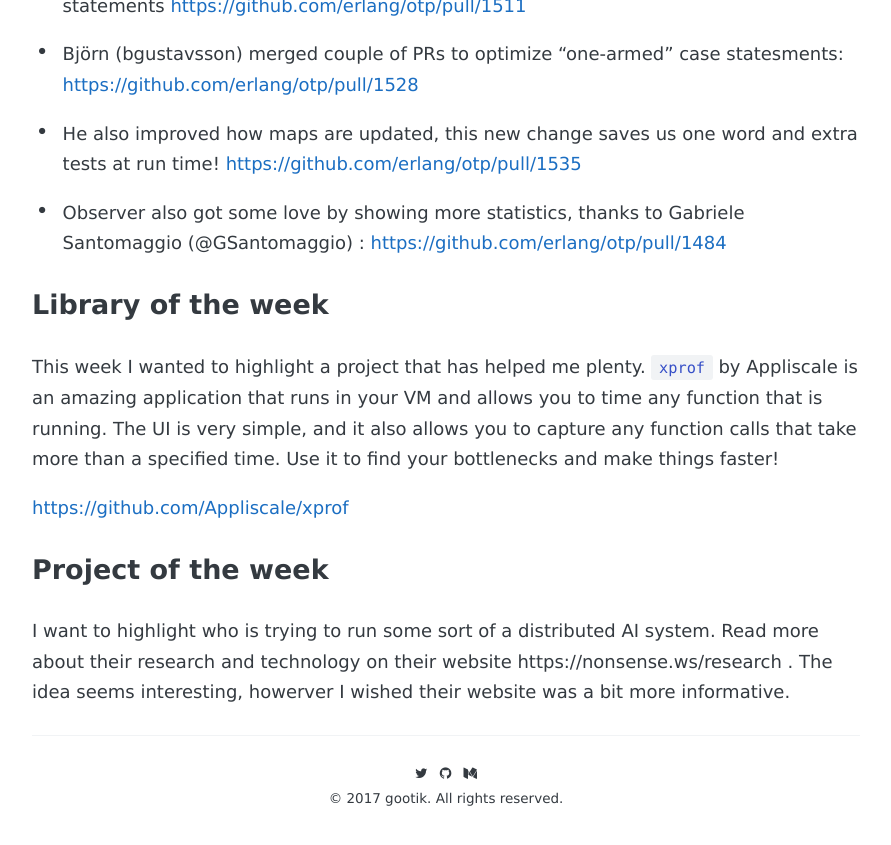
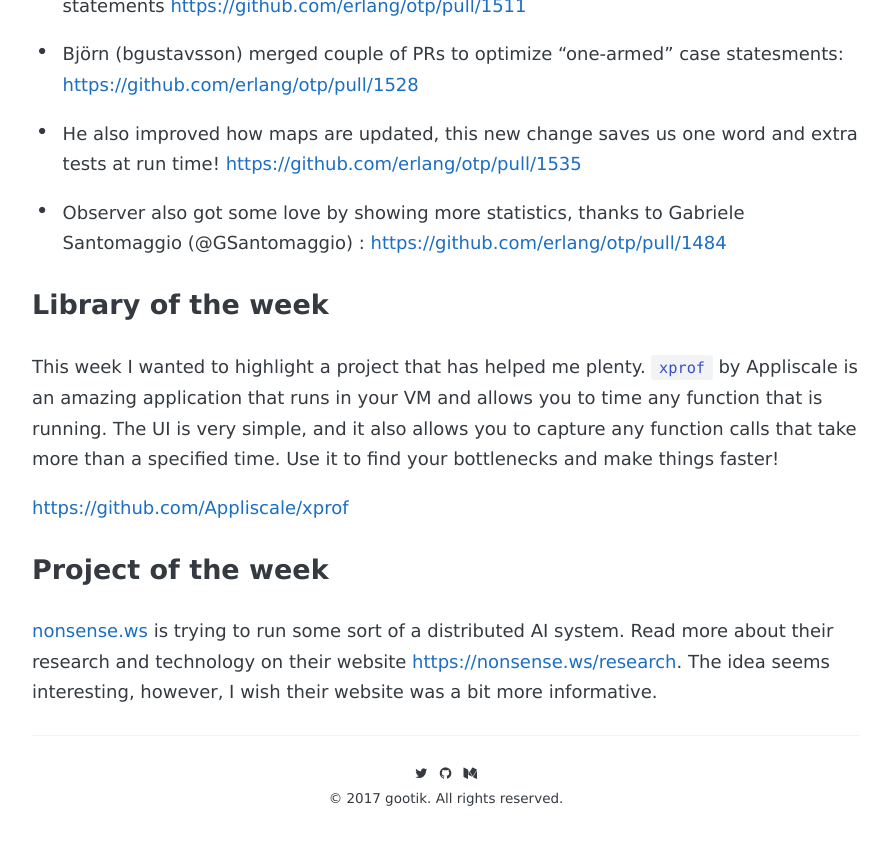
Before and after one commit to gootik/this-week-in-erlang, a Jekyll site: the page built from _posts/2017-08-18-aug-18.md, in a window 1280 px wide and 900 px high, scrolled down 1096 px. Shown: the top 845 px of the window, without its empty margins (194-1085 px from the left). Built offline with Jekyll 4.4.1, drawn with Linux system fonts in a browser that asks for light colours; some web fonts are replaced.

Commit message:
Mistakes

```diff
--- a/_posts/2017-08-18-aug-18.md
+++ b/_posts/2017-08-18-aug-18.md
@@ -38,4 +38,4 @@ This week I wanted to highlight a project that has helped me plenty. `xprof` by
 
 
 ### Project of the week
-I want to highlight <nonsense.ws> who is trying to run some sort of a distributed AI system. Read more about their research and technology on their website https://nonsense.ws/research . The idea seems interesting, howerver I wished their website was a bit more informative.
+[nonsense.ws](http://nonsense.ws) is trying to run some sort of a distributed AI system. Read more about their research and technology on their website <https://nonsense.ws/research>. The idea seems interesting, however, I wish their website was a bit more informative.
```
